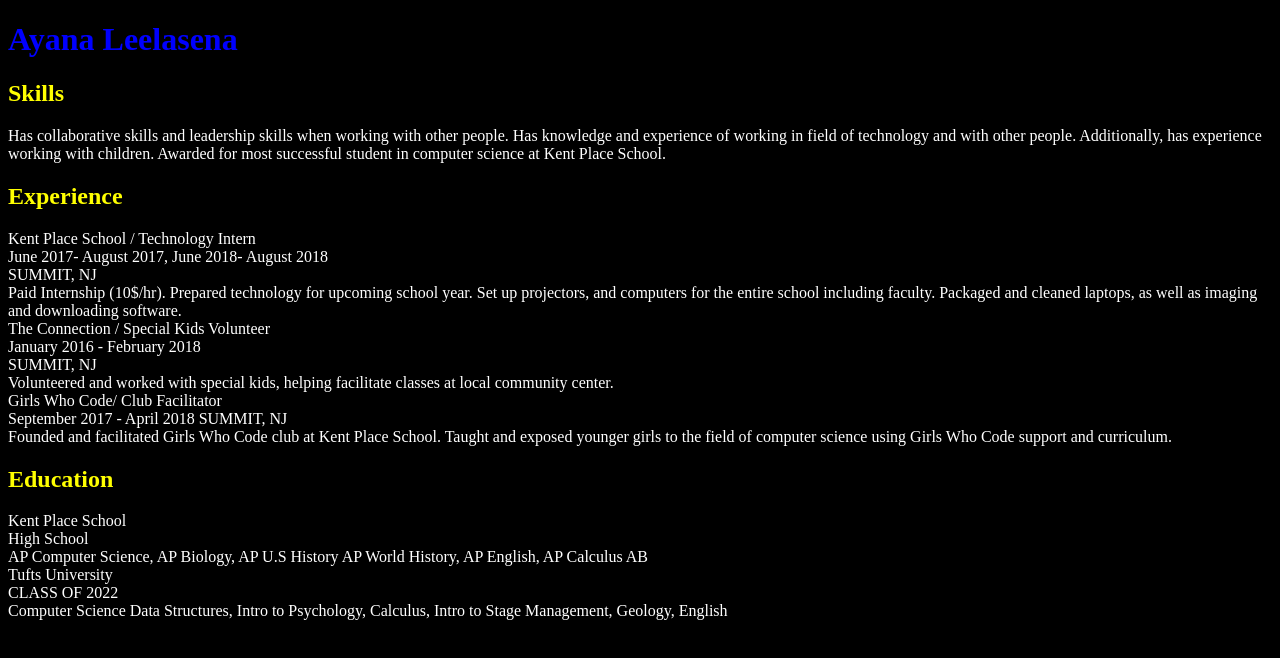
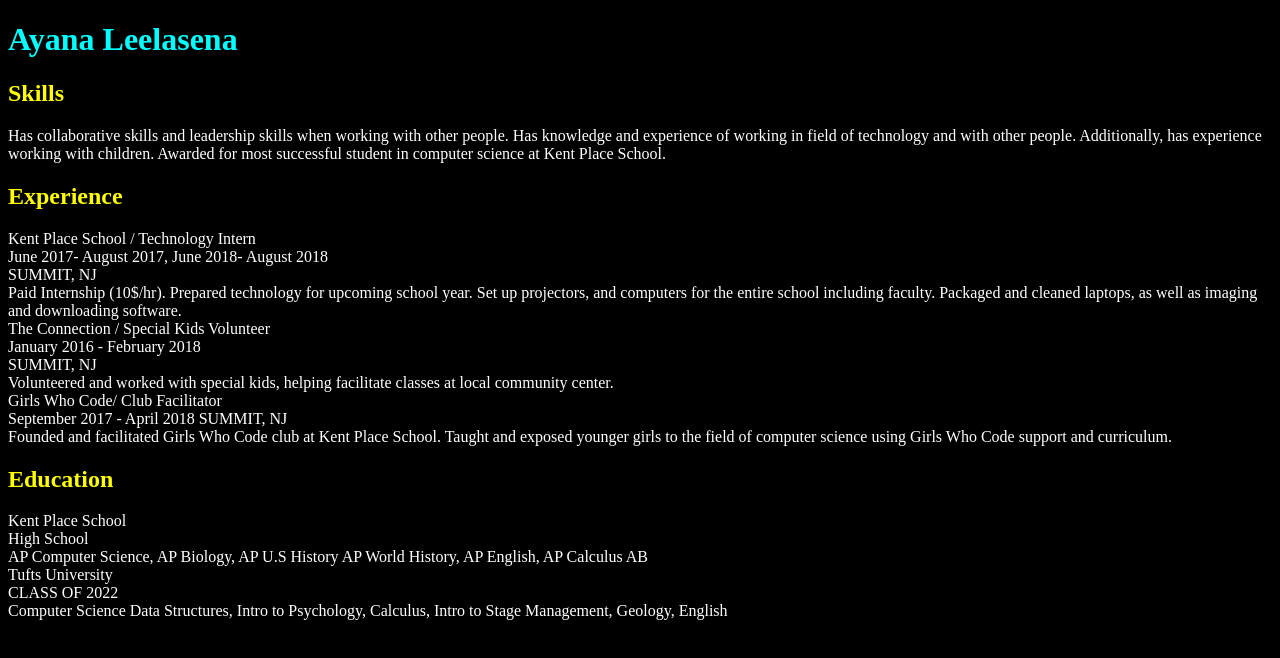
Before and after one commit to ayanaleelasena/ayanaleelasena.github.io, a plain HTML site: page resume.html in a window 1280 px wide. Drawn offline with Linux system fonts and the light colour scheme.

Commit message:
fixed issues reported by validator

```diff
--- a/resume.css
+++ b/resume.css
@@ -2,7 +2,7 @@
 	background-color: black
 }
 h1 {
-	color: blue
+	color: aqua
 }
 h2{
 	color: yellow
--- a/resume.html
+++ b/resume.html
@@ -2,7 +2,7 @@
 <html>
 <head>
 	<link rel="stylesheet" href="resume.css">
-<head>
+</head>
 <body>
 
 
@@ -35,5 +35,5 @@
 Tufts University <br/>
 CLASS OF 2022 <br/>
 Computer Science Data Structures, Intro to Psychology, Calculus, Intro to Stage Management, Geology, English</p>
-<body>
+</body>
 </html>
```
